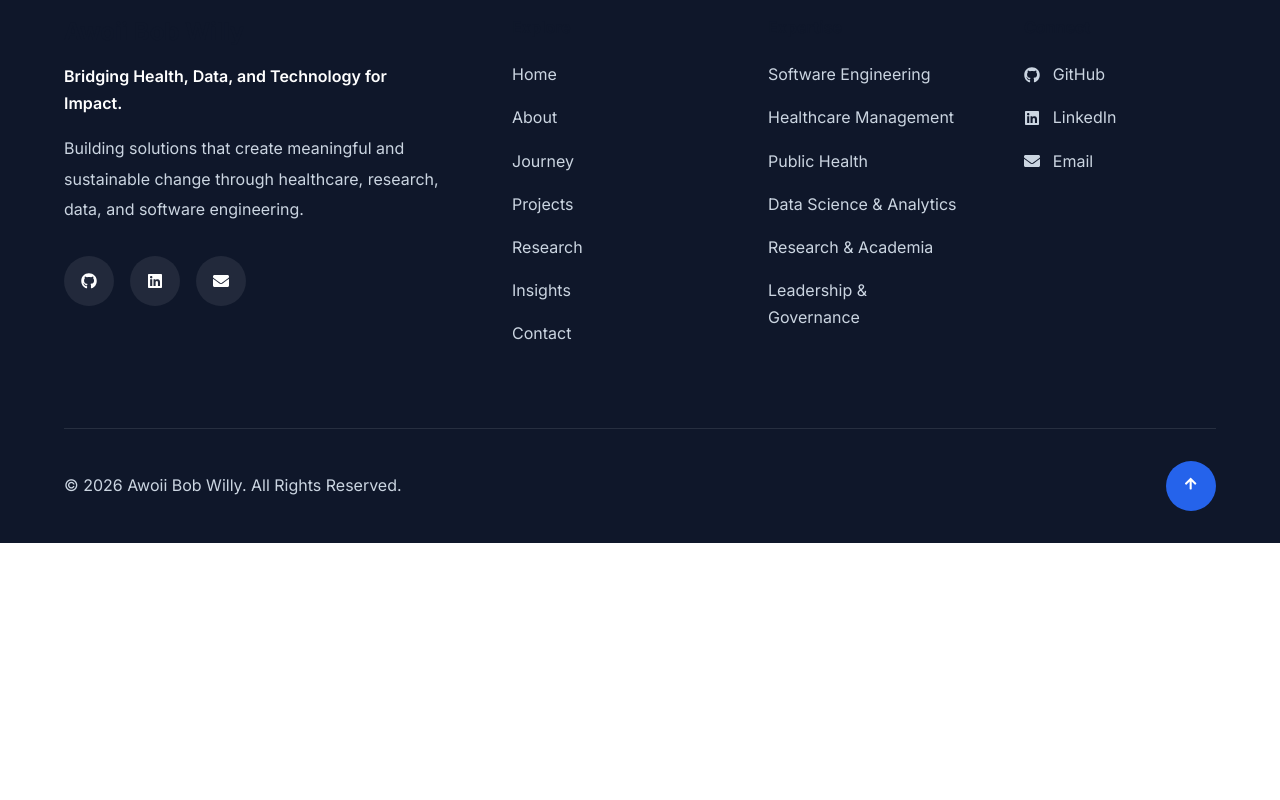
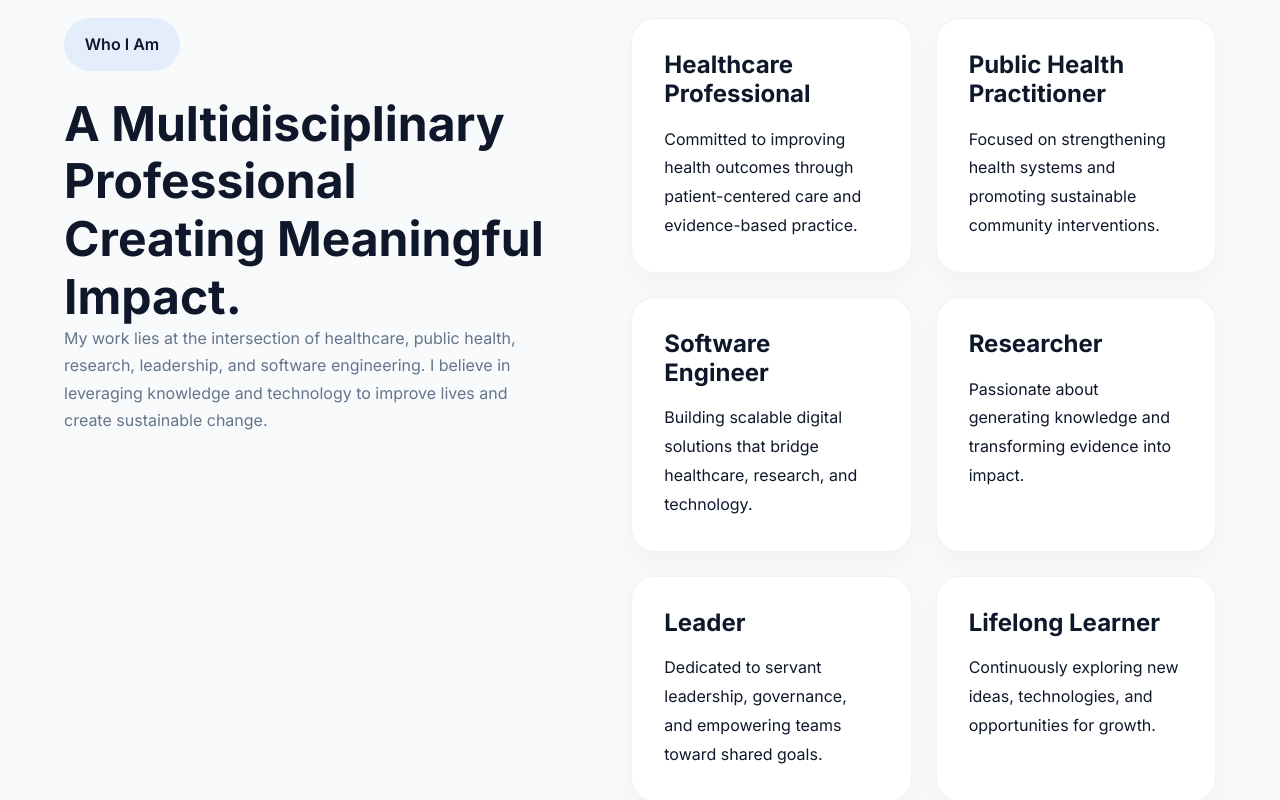
Before and after one commit to awoiibobwilly/abwp-frontend, a React (Vite) app: page /about in a window 1280 px wide. Shown: the part 1360-2160 px from the top of the page. Before the commit the page ends 1903 px from the top, so only its background shows below. Built offline with nearby package versions, Linux system fonts and the light colour scheme.

Commit message:
about: added who I am

```diff
--- a/src/components/about/AboutHeroContent.jsx
+++ b/src/components/about/AboutHeroContent.jsx
@@ -1,4 +1,4 @@
-import { aboutHeroData } from "../../data/aboutHeroData";
+import { aboutHeroData } from "../../data/about/aboutHeroData";
 
 function AboutHeroContent() {
   return (
--- /dev/null
+++ b/src/components/about/WhoIAm.jsx
@@ -0,0 +1,66 @@
+import { whoIAmData } from "../../data/about/whoIAmData";
+
+import "../../styles/about/whoIAm.css";
+
+function WhoIAm() {
+  return (
+    <section className="who section">
+
+      <div className="container">
+
+        <div className="who-wrapper">
+
+          {/* Left */}
+
+          <div className="who-left">
+
+            <span className="who-badge">
+              Who I Am
+            </span>
+
+            <h2 className="section-title">
+              A Multidisciplinary Professional
+              Creating Meaningful Impact.
+            </h2>
+
+            <p className="section-subtitle">
+              My work lies at the intersection of healthcare,
+              public health, research, leadership, and software
+              engineering. I believe in leveraging knowledge and
+              technology to improve lives and create sustainable
+              change.
+            </p>
+
+          </div>
+
+
+          {/* Right */}
+
+          <div className="who-right">
+
+            {whoIAmData.map((item, index) => (
+
+              <div
+                className="who-card"
+                key={index}
+              >
+
+                <h3>{item.title}</h3>
+
+                <p>{item.description}</p>
+
+              </div>
+
+            ))}
+
+          </div>
+
+        </div>
+
+      </div>
+
+    </section>
+  );
+}
+
+export default WhoIAm;
--- /dev/null
+++ b/src/data/about/whoIAmData.js
@@ -0,0 +1,37 @@
+export const whoIAmData = [
+    {
+      title: "Healthcare Professional",
+      description:
+        "Committed to improving health outcomes through patient-centered care and evidence-based practice.",
+    },
+
+    {
+      title: "Public Health Practitioner",
+      description:
+        "Focused on strengthening health systems and promoting sustainable community interventions.",
+    },
+
+    {
+      title: "Software Engineer",
+      description:
+        "Building scalable digital solutions that bridge healthcare, research, and technology.",
+    },
+
+    {
+      title: "Researcher",
+      description:
+        "Passionate about generating knowledge and transforming evidence into impact.",
+    },
+
+    {
+      title: "Leader",
+      description:
+        "Dedicated to servant leadership, governance, and empowering teams toward shared goals.",
+    },
+
+    {
+      title: "Lifelong Learner",
+      description:
+        "Continuously exploring new ideas, technologies, and opportunities for growth.",
+    },
+  ];
--- a/src/pages/About.jsx
+++ b/src/pages/About.jsx
@@ -1,9 +1,12 @@
 import AboutHero from "../components/about/AboutHero";
+import WhoIAm from "../components/about/WhoIAm";
 
 function About() {
   return (
     <>
       <AboutHero />
+
+      <WhoIAm />
     </>
   );
 }
--- /dev/null
+++ b/src/styles/about/whoIAm.css
@@ -0,0 +1,153 @@
+/* ==========================================
+   WHO I AM
+========================================== */
+
+.who{
+    background:#f8fafc;
+}
+
+
+/* ==========================================
+   WRAPPER
+========================================== */
+
+.who-wrapper{
+
+    display:grid;
+
+    grid-template-columns:1fr 1.2fr;
+
+    gap:5rem;
+
+    align-items:start;
+
+}
+
+
+/* ==========================================
+   LEFT
+========================================== */
+
+.who-left{
+
+    position:sticky;
+
+    top:140px;
+
+}
+
+
+.who-badge{
+
+    display:inline-block;
+
+    padding:.8rem 1.3rem;
+
+    border-radius:999px;
+
+    background:rgba(59,130,246,.1);
+
+    color:var(--primary);
+
+    margin-bottom:1.5rem;
+
+    font-weight:600;
+
+}
+
+
+/* ==========================================
+   RIGHT
+========================================== */
+
+.who-right{
+
+    display:grid;
+
+    grid-template-columns:repeat(2,1fr);
+
+    gap:1.5rem;
+
+}
+
+
+/* ==========================================
+   CARD
+========================================== */
+
+.who-card{
+
+    background:white;
+
+    padding:2rem;
+
+    border-radius:1.5rem;
+
+    border:1px solid rgba(0,0,0,.05);
+
+    transition:.3s;
+
+    box-shadow:
+        0 10px 30px rgba(0,0,0,.04);
+
+}
+
+
+.who-card:hover{
+
+    transform:translateY(-8px);
+
+    box-shadow:
+        0 20px 50px rgba(0,0,0,.1);
+
+}
+
+
+.who-card h3{
+
+    margin-bottom:1rem;
+
+    color:var(--primary);
+
+}
+
+
+.who-card p{
+
+    color:var(--text-light);
+
+    line-height:1.8;
+
+}
+
+
+/* ==========================================
+   RESPONSIVE
+========================================== */
+
+@media (max-width:992px){
+
+    .who-wrapper{
+
+        grid-template-columns:1fr;
+
+    }
+
+    .who-left{
+
+        position:static;
+
+    }
+
+}
+
+
+@media (max-width:576px){
+
+    .who-right{
+
+        grid-template-columns:1fr;
+
+    }
+
+}
```
Also changed, not shown: src/data/about/aboutHeroData.js (renamed from src/data/aboutHeroData.js).
